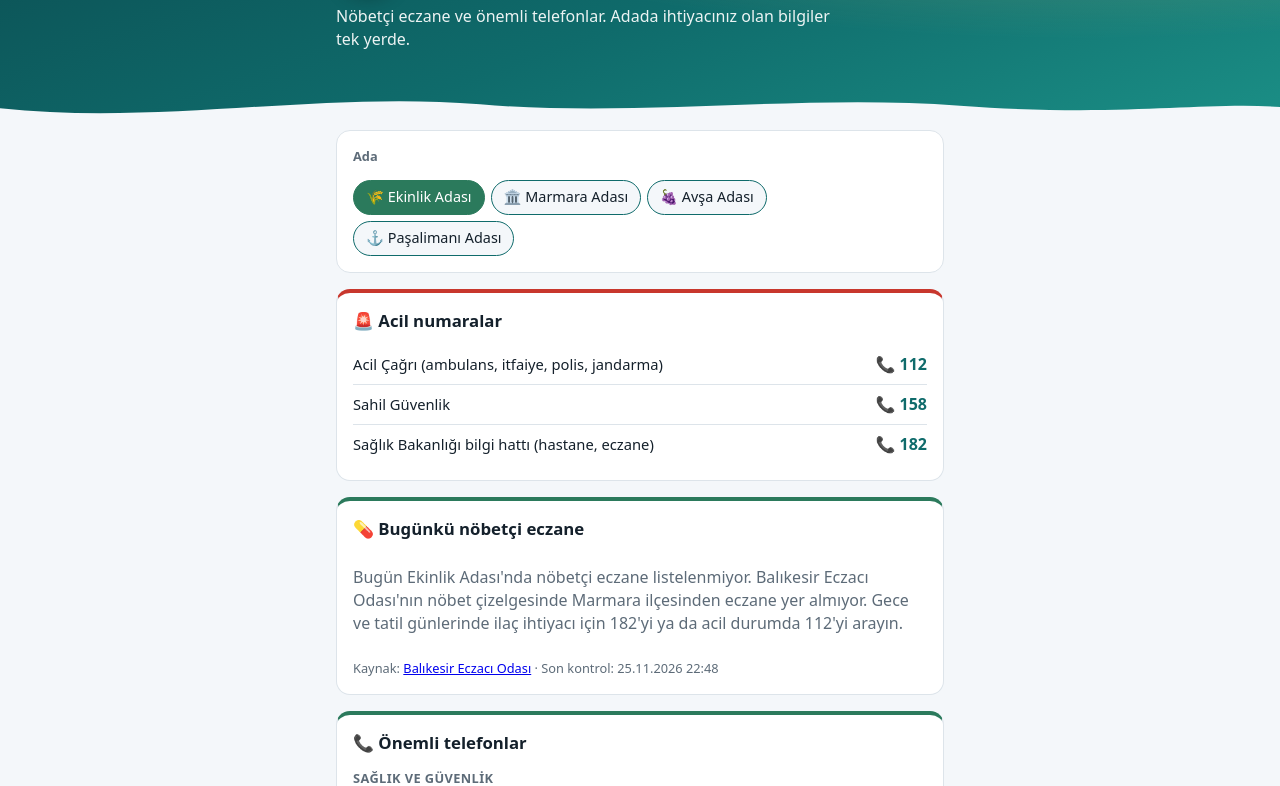
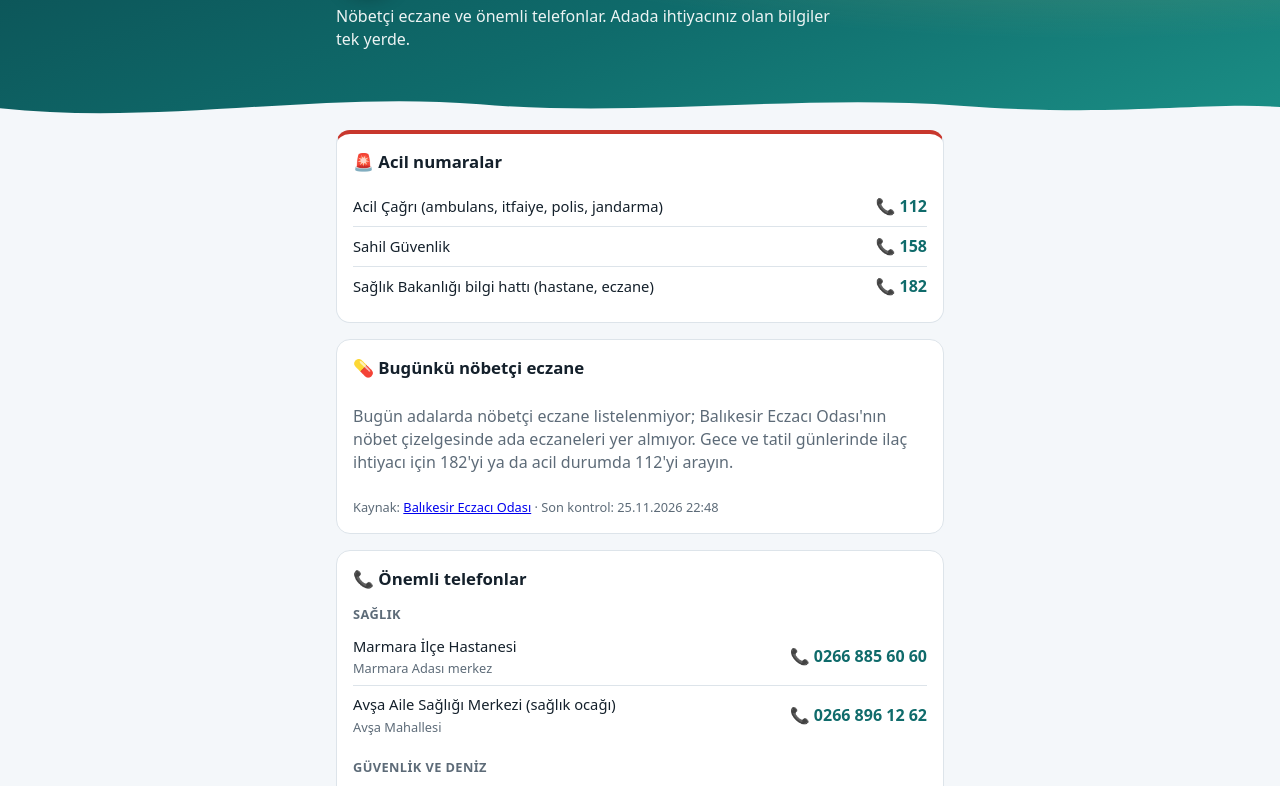
Before and after one commit to ermtmn/guney-marmara-adalari, a plain HTML site: page rehber.html in a window 1280 px wide. Shown: the part 165-951 px from the top of the page. Drawn offline with Linux system fonts and the light colour scheme.

Commit message:
Rehber: ada ayrımı kaldırıldı, tüm telefonlar ve nöbetçi eczane tek listede
Co-Authored-By: Claude Opus 5.5 <noreply@anthropic.com>

```diff
--- a/assets/stil.css
+++ b/assets/stil.css
@@ -228,9 +228,7 @@ main { padding-top: 4px; }
 
 /* --- Ada rehberi (rehber.html) --- */
 .ada-chip[aria-pressed="true"] { background: var(--adarenk); border-color: var(--adarenk); color: #fff; }
-.rehber-ada .card { border-top: 4px solid var(--adarenk); }
 .rehber-acil { border-top: 4px solid #c8372d; }
-.rehber-not { background: var(--accent-soft); font-size: .92rem; }
 .rehber-grup { font-size: .8rem; text-transform: uppercase; letter-spacing: .4px; color: var(--muted); margin: 14px 0 4px; }
 .tel-liste { display: grid; }
 .tel-satir { display: flex; align-items: center; justify-content: space-between; gap: 8px 12px; flex-wrap: wrap;
--- a/data/rehber.js
+++ b/data/rehber.js
@@ -1,20 +1,33 @@
-// Ada rehberi: önemli telefonlar (elle girilir).
-// Yalnızca resmi kaynaklardan doğrulanan bilgiler girilir; her adanın kaynağı ve kontrol tarihi "kaynaklar"da yazar.
+// Ada rehberi: adalar için önemli telefonlar, tek liste (elle girilir).
+// Yalnızca resmi kaynaklardan doğrulanan bilgiler girilir; kaynak ve kontrol tarihi "kaynaklar"da yazar.
 // Nöbetçi eczaneler ayrı dosyada: data/eczane.js (scripts/eczane-guncelle.ps1 her gün otomatik çeker).
 //
-// Ada anahtarları data/adalar.js'teki id'lerle aynıdır: ekinlik, marmara, avsa, pasalimani.
 // Telefon kalemi: { ad, tel, not }  (tel: "0266 885 50 06" gibi; birden çok numara "|" ile ayrılır)
 
-(function () {
-  // Marmara ilçesine bağlı adalarda (Marmara, Avşa, Ekinlik) ortak ilçe kurumları
-  // Kaynak: Marmara Belediyesi "Önemli Telefonlar" sayfası
-  const MARMARA_ILCE = [
-    { baslik: "Sağlık ve güvenlik", kalemler: [
+window.REHBER_VERISI = {
+  guncelleme: "2026-11-25",
+
+  // Her yerde geçerli acil numaralar
+  acil: [
+    { ad: "Acil Çağrı (ambulans, itfaiye, polis, jandarma)", tel: "112" },
+    { ad: "Sahil Güvenlik", tel: "158" },
+    { ad: "Sağlık Bakanlığı bilgi hattı (hastane, eczane)", tel: "182" }
+  ],
+
+  gruplar: [
+    { baslik: "Sağlık", kalemler: [
       { ad: "Marmara İlçe Hastanesi", tel: "0266 885 60 60", not: "Marmara Adası merkez" },
-      { ad: "İlçe Jandarma Komutanlığı", tel: "0266 885 56 16" },
-      { ad: "İlçe Emniyet Amirliği", tel: "0266 885 61 78" },
+      { ad: "Avşa Aile Sağlığı Merkezi (sağlık ocağı)", tel: "0266 896 12 62", not: "Avşa Mahallesi" }
+    ] },
+    { baslik: "Güvenlik ve deniz", kalemler: [
+      { ad: "Marmara İlçe Jandarma Komutanlığı", tel: "0266 885 56 16" },
+      { ad: "Marmara İlçe Emniyet Amirliği", tel: "0266 885 61 78" },
       { ad: "Kıyı Emniyet", tel: "0266 885 56 20" },
-      { ad: "Liman Başkanlığı", tel: "0266 885 59 95" }
+      { ad: "Marmara Liman Başkanlığı", tel: "0266 885 59 95" }
+    ] },
+    { baslik: "Belediye hizmet binaları", kalemler: [
+      { ad: "Avşa Ek Hizmet Binası", tel: "0266 896 33 01" },
+      { ad: "Saraylar Ek Hizmet Binası", tel: "0266 887 73 35", not: "Marmara Adası" }
     ] },
     { baslik: "Altyapı ve hizmetler", kalemler: [
       { ad: "BASKİ (su)", tel: "0266 885 57 50" },
@@ -22,57 +35,12 @@
       { ad: "PTT", tel: "0266 885 55 01" },
       { ad: "Ziraat Bankası", tel: "0266 885 51 83" }
     ] }
-  ];
+  ],
 
-  const KAYNAK_MB_TEL = { ad: "Marmara Belediyesi · Önemli Telefonlar", url: "https://www.marmara.bel.tr/sayfalar/onemli-telefonlar", tarih: "2026-11-25" };
-  const KAYNAK_ISM_ASM = { ad: "Balıkesir İl Sağlık Müdürlüğü · Aile Sağlığı Merkezleri", url: "https://balikesirism.saglik.gov.tr/TR-128167/aile-sagligi-merkezleri-asm.html", tarih: "2026-11-25" };
+  not: "Marmara, Avşa ve Ekinlik Marmara ilçesine, Paşalimanı Erdek ilçesine bağlıdır. Paşalimanı için ayrı bir sağlık birimi listelenmiyor; acil durumda 112'yi arayın.",
 
-  window.REHBER_VERISI = {
-    guncelleme: "2026-11-25",
-
-    // Her yerde geçerli acil numaralar
-    acil: [
-      { ad: "Acil Çağrı (ambulans, itfaiye, polis, jandarma)", tel: "112" },
-      { ad: "Sahil Güvenlik", tel: "158" },
-      { ad: "Sağlık Bakanlığı bilgi hattı (hastane, eczane)", tel: "182" }
-    ],
-
-    adalar: {
-      ekinlik: {
-        ilce: "Marmara",
-        gruplar: [...MARMARA_ILCE],
-        kaynaklar: [KAYNAK_MB_TEL]
-      },
-
-      marmara: {
-        ilce: "Marmara",
-        gruplar: [
-          { baslik: "Ada içinde", kalemler: [
-            { ad: "Saraylar Ek Hizmet Binası (belediye)", tel: "0266 887 73 35" }
-          ] },
-          ...MARMARA_ILCE
-        ],
-        kaynaklar: [KAYNAK_MB_TEL]
-      },
-
-      avsa: {
-        ilce: "Marmara",
-        gruplar: [
-          { baslik: "Ada içinde", kalemler: [
-            { ad: "Avşa Aile Sağlığı Merkezi (sağlık ocağı)", tel: "0266 896 12 62", not: "Marmara 03 Nolu Avşa Nebahat Tanor ASM · Avşa Mahallesi" },
-            { ad: "Avşa Ek Hizmet Binası (belediye)", tel: "0266 896 33 01" }
-          ] },
-          ...MARMARA_ILCE
-        ],
-        kaynaklar: [KAYNAK_MB_TEL, KAYNAK_ISM_ASM]
-      },
-
-      pasalimani: {
-        ilce: "Erdek",
-        gruplar: [],
-        not: "Paşalimanı Erdek ilçesine bağlıdır; ada için ayrı bir hastane ya da sağlık birimi listelenmiyor. Acil durumda 112'yi arayın.",
-        kaynaklar: []
-      }
-    }
-  };
-})();
+  kaynaklar: [
+    { ad: "Marmara Belediyesi · Önemli Telefonlar", url: "https://www.marmara.bel.tr/sayfalar/onemli-telefonlar", tarih: "2026-11-25" },
+    { ad: "Balıkesir İl Sağlık Müdürlüğü · Aile Sağlığı Merkezleri", url: "https://balikesirism.saglik.gov.tr/TR-128167/aile-sagligi-merkezleri-asm.html", tarih: "2026-11-25" }
+  ]
+};
--- a/rehber.html
+++ b/rehber.html
@@ -34,11 +34,6 @@
   </svg>
 </header>
 <main>
-  <section class="card">
-    <div class="filters-title" style="margin-top:0">Ada</div>
-    <div class="chips" id="adaSec" role="group" aria-label="Ada seçimi"></div>
-  </section>
-
   <section class="card rehber-acil">
     <h2>🚨 Acil numaralar</h2>
     <div class="tel-liste" id="acil"></div>
@@ -62,6 +57,7 @@
   const kacis = s => String(s).replace(/[&<>"]/g, c => ({ "&": "&amp;", "<": "&lt;", ">": "&gt;", '"': "&quot;" })[c]);
   const R = window.REHBER_VERISI, ADALAR = window.ADA_VERISI.adalar;
   const trTarih = s => s ? s.slice(0, 10).split("-").reverse().join(".") : "";
+  const adaAdi = id => (ADALAR.find(a => a.id === id) || {}).ad || id;
 
   // "0266 885 50 06" -> tel:+902668855006, "112" -> tel:112
   function telLink(numara) {
@@ -74,28 +70,22 @@
       <div class="tel-no">${k.tel ? k.tel.split("|").map(telLink).join("") : ""}</div>
     </div>`;
 
-  $("acil").innerHTML = R.acil.map(telSatiri).join("");
-
-  // Seçili ada: adres (?ada=avsa) > son seçim > ilk ada
-  let secili = new URLSearchParams(location.search).get("ada");
-  try { if (!R.adalar[secili]) secili = localStorage.getItem("adalar-rehber-ada"); } catch (e) {}
-  if (!R.adalar[secili]) secili = ADALAR[0].id;
-
-  function eczaneKart(ada) {
+  // Bugünkü nöbetçi eczaneler: tüm adalar tek listede (data/eczane.js)
+  function eczaneKart() {
     const e = window.ECZANE_VERISI;
     let govde;
     if (!e || e.durum !== "ok") {
       govde = `<p class="empty">Nöbet listesi şu an alınamadı. Nöbetçi eczane için 182'yi arayabilirsiniz.</p>`;
-    } else {
-      const liste = e.eczaneler.filter(x => x.ada === ada.id);
-      govde = liste.length ? liste.map(x => `
+    } else if (e.eczaneler.length) {
+      govde = e.eczaneler.map(x => `
         <div class="eczane">
-          <b>${kacis(x.ad)}</b>
+          <b>${kacis(x.ad)}</b> <span class="small">· ${kacis(adaAdi(x.ada))}</span>
           ${x.adres ? `<div class="small">${kacis(x.adres)}</div>` : ""}
           <div class="eczane-alt">${x.tel ? telLink(x.tel) : ""}${x.konum ? `<a class="eylem" href="https://www.google.com/maps?q=${encodeURIComponent(x.konum)}" target="_blank" rel="noopener">📍 Haritada aç</a>` : ""}</div>
-        </div>`).join("")
-        : `<p class="empty">Bugün ${kacis(ada.ad)}'nda nöbetçi eczane listelenmiyor. Balıkesir Eczacı Odası'nın nöbet çizelgesinde ${ada.id === "pasalimani" ? "Paşalimanı'ndan" : "Marmara ilçesinden"} eczane yer almıyor.
-           Gece ve tatil günlerinde ilaç ihtiyacı için 182'yi ya da acil durumda 112'yi arayın.</p>`;
+        </div>`).join("");
+    } else {
+      govde = `<p class="empty">Bugün adalarda nöbetçi eczane listelenmiyor; Balıkesir Eczacı Odası'nın nöbet çizelgesinde ada eczaneleri yer almıyor.
+        Gece ve tatil günlerinde ilaç ihtiyacı için 182'yi ya da acil durumda 112'yi arayın.</p>`;
     }
     return `<section class="card">
       <h2>💊 Bugünkü nöbetçi eczane</h2>
@@ -104,34 +94,15 @@
     </section>`;
   }
 
-  function ciz() {
-    const ada = ADALAR.find(a => a.id === secili), r = R.adalar[secili];
-    document.body.style.setProperty("--adarenk", ada.renk);
-    try { localStorage.setItem("adalar-rehber-ada", secili); } catch (e) {}
-
-    $("adaSec").innerHTML = ADALAR.filter(a => R.adalar[a.id]).map(a =>
-      `<button type="button" class="chip ada-chip" data-ada="${a.id}" style="--adarenk:${a.renk}" aria-pressed="${a.id === secili}">${a.simge} ${kacis(a.ad)}</button>`).join("");
-
-    $("rehber").innerHTML = `
-      <div class="rehber-ada" style="--adarenk:${ada.renk}">
-        ${r.not ? `<section class="card rehber-not">ℹ️ ${kacis(r.not)}</section>` : ""}
-        ${eczaneKart(ada)}
-        ${r.gruplar.length ? `<section class="card">
-          <h2>📞 Önemli telefonlar</h2>
-          ${r.gruplar.map(g => `<h3 class="rehber-grup">${kacis(g.baslik)}</h3><div class="tel-liste">${g.kalemler.map(telSatiri).join("")}</div>`).join("")}
-        </section>` : ""}
-        ${r.kaynaklar.length ? `<p class="small rehber-kaynak">Kaynaklar: ${r.kaynaklar.map(k => `<a href="${k.url}" target="_blank" rel="noopener">${kacis(k.ad)}</a> (${trTarih(k.tarih)})`).join(" · ")}</p>` : ""}
-      </div>`;
-  }
-
-  $("adaSec").onclick = e => {
-    const b = e.target.closest("[data-ada]");
-    if (!b) return;
-    secili = b.dataset.ada;
-    history.replaceState(null, "", "?ada=" + secili);
-    ciz();
-  };
-  ciz();
+  $("acil").innerHTML = R.acil.map(telSatiri).join("");
+  $("rehber").innerHTML = `
+    ${eczaneKart()}
+    <section class="card">
+      <h2>📞 Önemli telefonlar</h2>
+      ${R.gruplar.map(g => `<h3 class="rehber-grup">${kacis(g.baslik)}</h3><div class="tel-liste">${g.kalemler.map(telSatiri).join("")}</div>`).join("")}
+      ${R.not ? `<p class="small" style="margin-top:12px">ℹ️ ${kacis(R.not)}</p>` : ""}
+    </section>
+    <p class="small rehber-kaynak">Kaynaklar: ${R.kaynaklar.map(k => `<a href="${k.url}" target="_blank" rel="noopener">${kacis(k.ad)}</a> (${trTarih(k.tarih)})`).join(" · ")}</p>`;
 </script>
 </body>
 </html>
```
Also changed, not shown: adalar.html (+1 -1 lines).
